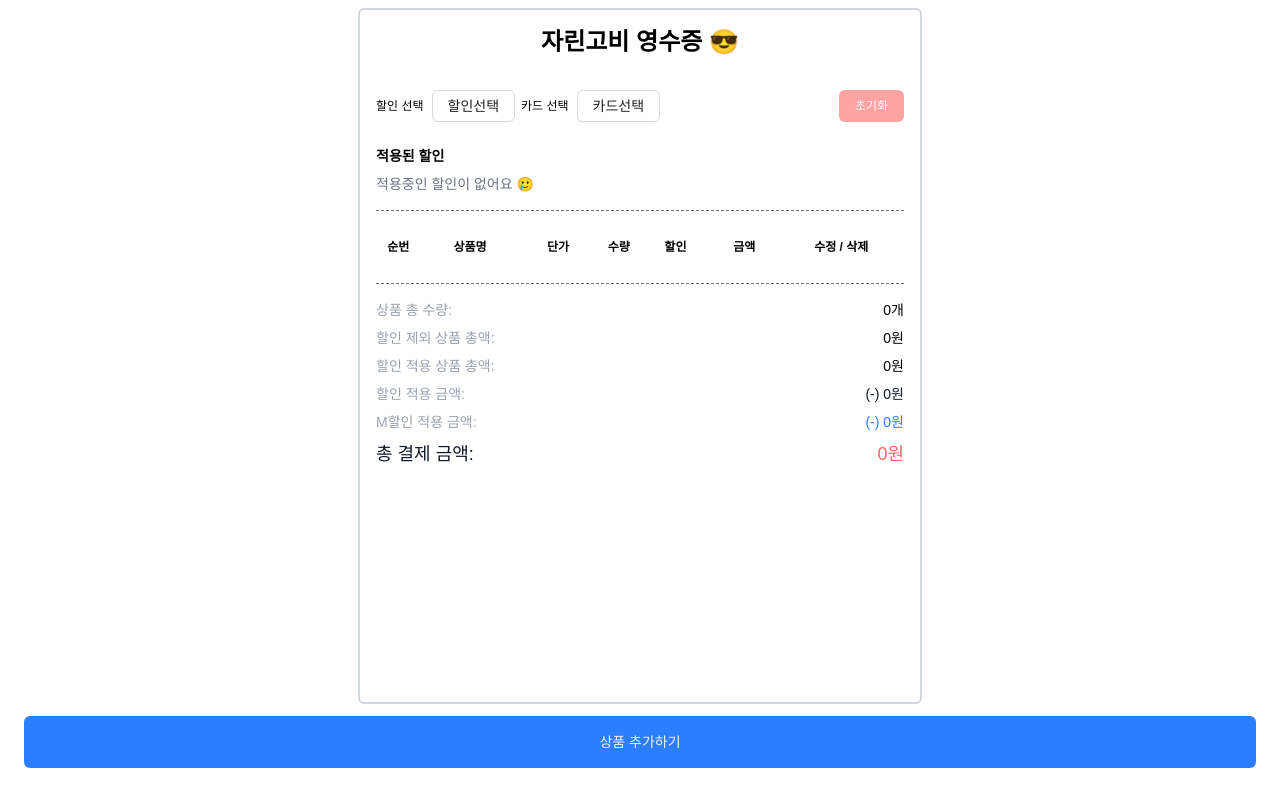
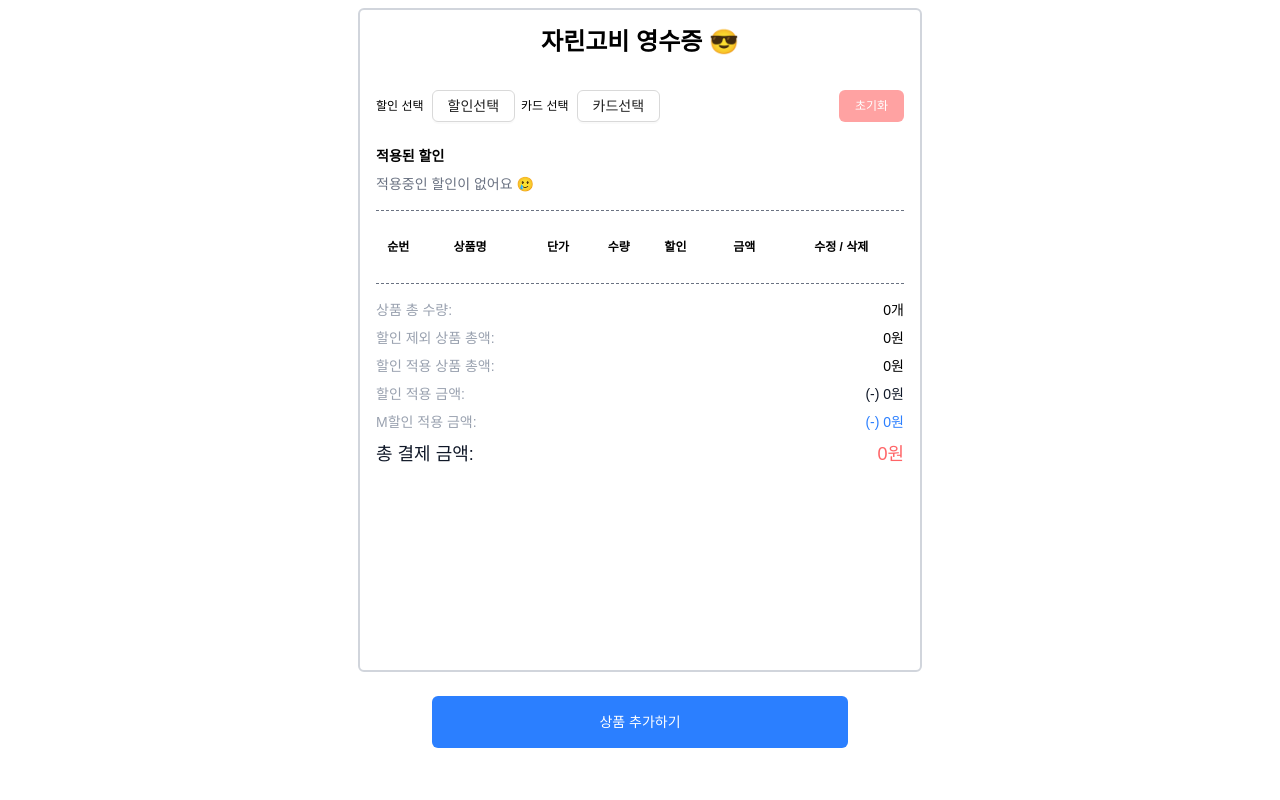
Before and after one commit to mkiz0403/m.caculator, a Next.js app: page / in a window 1280 px wide. Built offline with nearby package versions, Linux system fonts and the light colour scheme.

Commit message:
refector : 상품 추가하기 버튼 위치수정

```diff
--- a/src/app/caculator/page.tsx
+++ b/src/app/caculator/page.tsx
@@ -305,7 +305,7 @@
 	};
 
 	return (
-		<div className="min-h-screen w-full overflow-y-auto p-2 pb-24">
+		<div className="min-h-screen w-full overflow-y-auto p-2 pb-32">
 			<div className="min-h-full w-full rounded-md border-2 border-gray-300 p-4">
 				<div className="flex flex-col gap-4">
 					<h1 className="text-center text-2xl font-bold">자린고비 영수증 😎</h1>
@@ -684,13 +684,15 @@
 									isEditMode={isEditMode}
 								/>
 							</Modal>
-							<div className="fixed inset-x-0 bottom-2 z-50 p-6">
-								<button
-									className="w-full rounded-md bg-blue-500 p-4 text-sm text-gray-100"
-									onClick={showDtailModalModal}
-								>
-									상품 추가하기
-								</button>
+							<div className="fixed inset-x-0 bottom-10 z-50">
+								<div className="mx-auto w-full max-w-md px-4 pt-3 pb-[max(env(safe-area-inset-bottom),0.75rem)]">
+									<button
+										className="w-full rounded-md bg-blue-500 py-4 text-sm text-white"
+										onClick={showDtailModalModal}
+									>
+										상품 추가하기
+									</button>
+								</div>
 							</div>
 						</>
 					</div>
```
